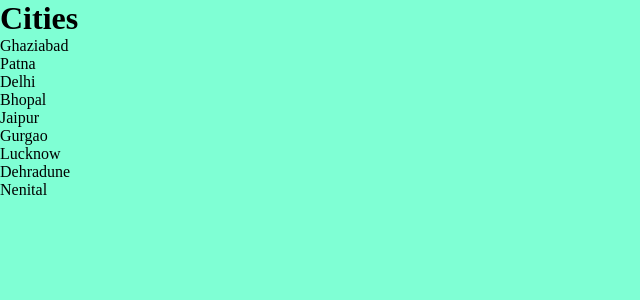
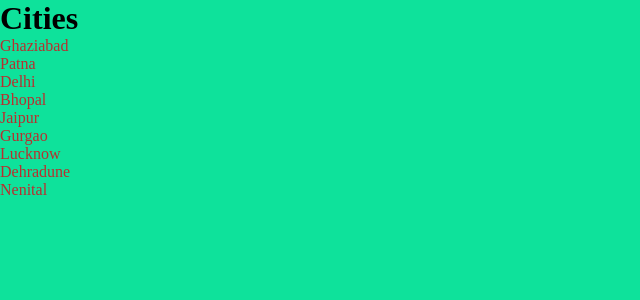
Before and after one commit to sameerkali/Learn_react, a React (Vite) app in the folder mosh_course/: page / in a window 1280 px wide. Shown: the top 300 px of the page, without its empty margins (0-640 px from the left). Built offline with nearby package versions, Linux system fonts and the light colour scheme.

Commit message:
this is how css module are implemented

```diff
--- a/mosh_course/src/component/ListGroup/ListGroup.css
+++ b/mosh_course/src/component/ListGroup/ListGroup.module.css
@@ -2,10 +2,10 @@
     margin: 0;
     padding:0;
     box-sizing: border-box;
-    background-color: aquamarine;
+    background-color: rgb(14, 226, 155);
 }
 .list-group
 {
     list-style:none;
-    color: black;
+    color: rgb(184, 47, 47);
 }
--- a/mosh_course/src/component/ListGroup/ListGroup.tsx
+++ b/mosh_course/src/component/ListGroup/ListGroup.tsx
@@ -1,5 +1,5 @@
 import { useState } from "react";
-import './ListGroup.css'
+import styles from "./ListGroup.module.css";
 
 
 interface Props {
@@ -19,13 +19,13 @@ function ListGroup({items, heading, onSelectItem}: Props) {
     <>
       <h1>{heading}</h1>
       {items.length === 0 && <p> no item found</p>}
-      <ul className="list-group">
+      <ul className={styles['list-group']}>
         {items.map((items, index) => (
           <li
             className={
               selectedIndex === index
-                ? "list-group-item active list-group"
-                : "list-group-item list-group"
+                ? "list-group-item active"
+                : "list-group-item"
             }
             key={items}
             onClick={ ()=>{
```
